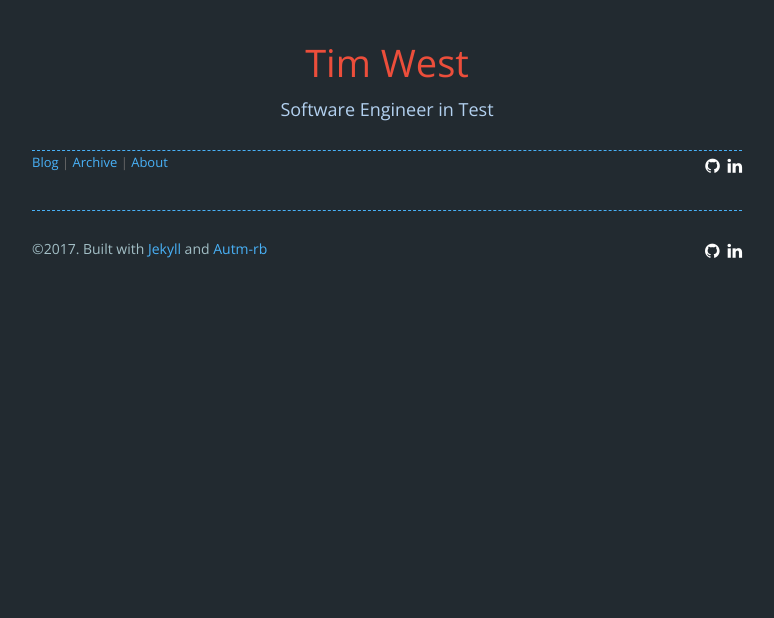
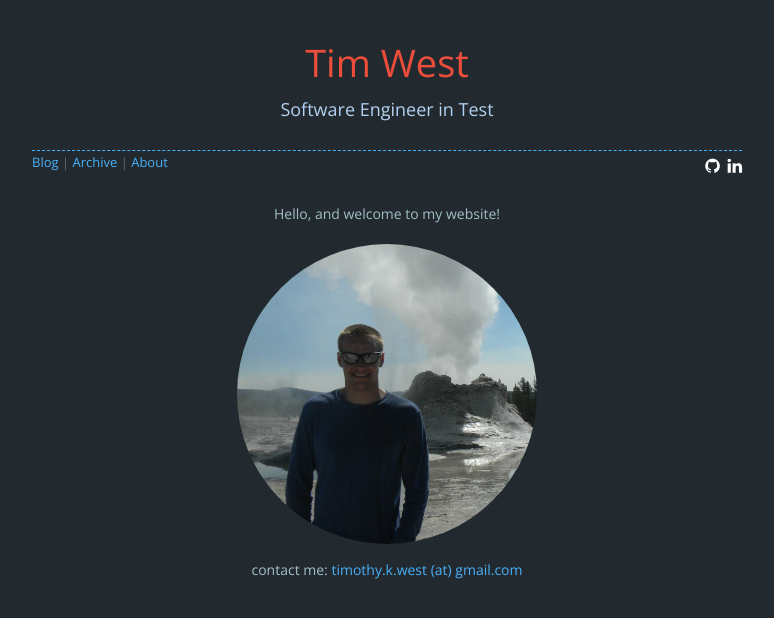
Before and after one commit to westim/westim.github.io, a Jekyll site: the page built from index.html, in a window 1280 px wide. Shown: the top 618 px of the page, without its empty margins (253-1027 px from the left). Built offline with Jekyll 4.4.1, drawn with Linux system fonts in a browser that asks for light colours; nearby versions of some CDN libraries; comment, search, counter and statistics services are not loaded; part of the change alters nothing that is shown.

Commit message:
Removed index markdown file.

```diff
--- a/index.html
+++ b/index.html
@@ -6,6 +6,6 @@ layout: welcome
     <p>
     Hello, and welcome to my website!
     </p>
-    <img class="circular" src="assets/images/geyser.png" />
+    <img class="circular" src="{{site.url}}/assets/images/geyser.png" />
   <p>contact me: <a href="mailto:{{site.email.address}}">{{site.email.text}}</a></p>
 </div>
--- a/index.md
+++ /dev/null
@@ -1,6 +0,0 @@
----
-# You don't need to edit this file, it's empty on purpose.
-# Edit theme's home layout instead if you wanna make some changes
-# See: https://jekyllrb.com/docs/themes/#overriding-theme-defaults
-layout: default
----
```
Also changed, not shown: 1 other file.
